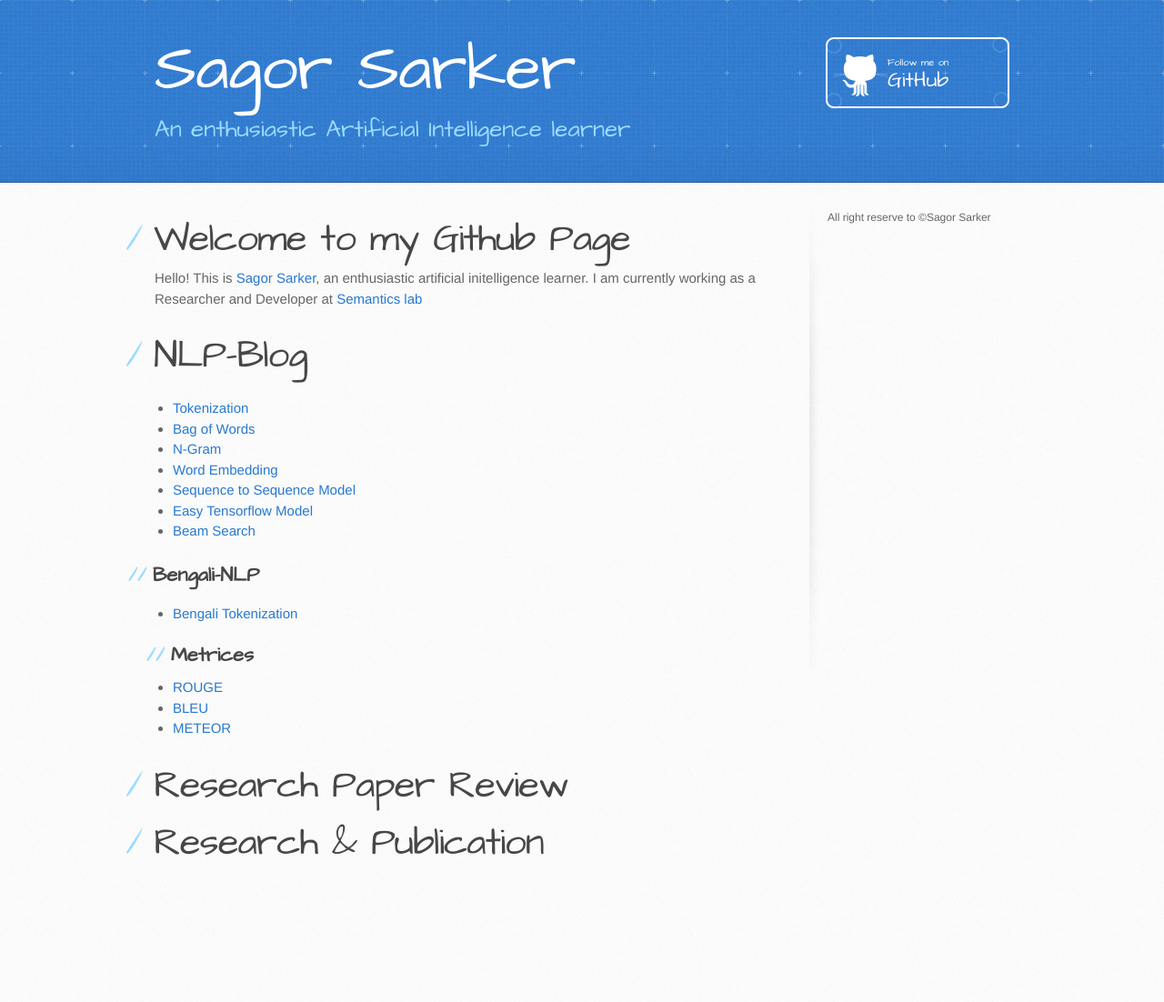
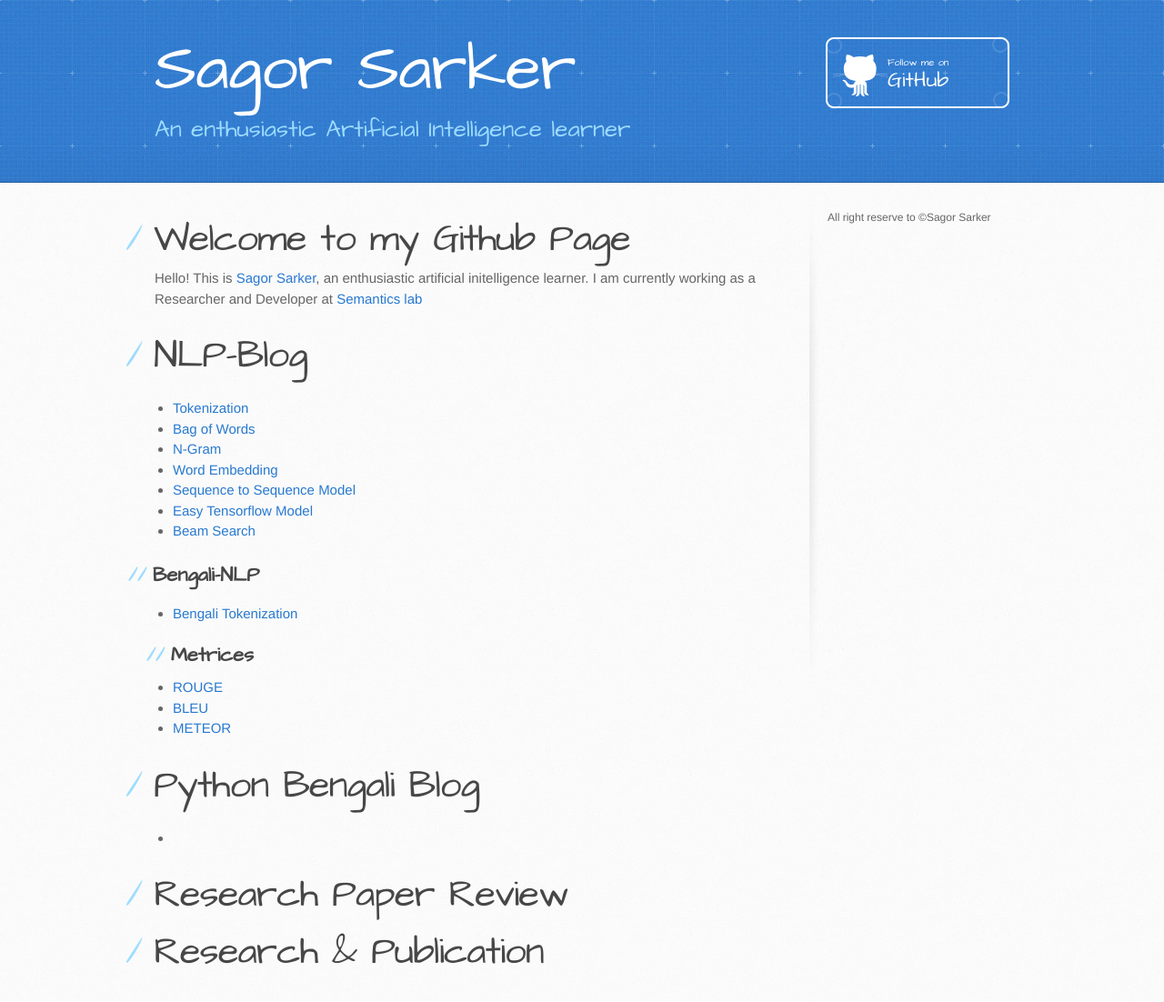
Before and after one commit to sagorbrur/sagorbrur.github.io, a Jekyll site: the page built from index.md, in a window 1280 px wide. Shown: the whole page at 91% size. Built offline with Jekyll 4.4.1, drawn with Linux system fonts in a browser that asks for light colours; our own code applies the rules of GitHub Pages for plain Markdown files; before the commit the page ends 981 px from its top, so only the background shows below that.

Commit message:
Update index.md

```diff
--- a/index.md
+++ b/index.md
@@ -17,6 +17,10 @@ I am currently working as a Researcher and Developer at [Semantics lab](http://s
 * [BLEU](bleu.md)
 * [METEOR](meteor.md)
 
+
+# Python Bengali Blog
+*
+
 # Research Paper Review
 
 
```
